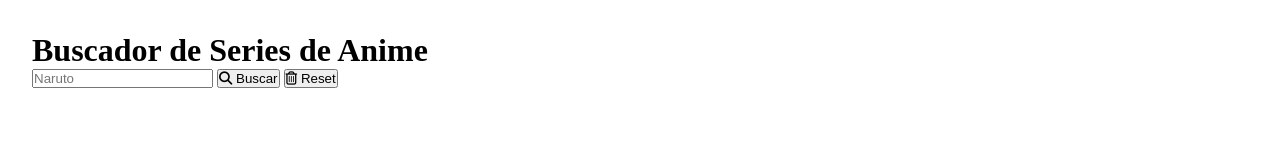
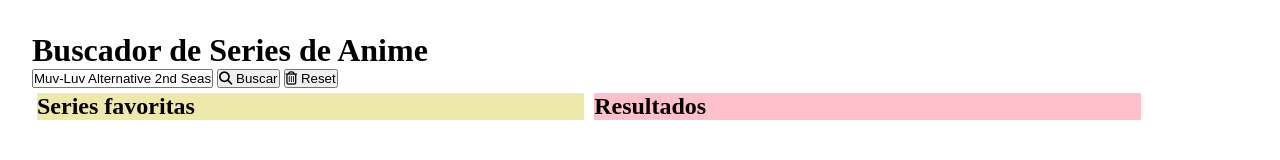
Before and after one commit to Adalab/modulo-2-evaluacion-final-icoliz, a website: page src/html/index.html in a window 1280 px wide. Drawn offline with nearby package versions, Linux system fonts and the light colour scheme; files that its build step writes are made by us from their sources.

Commit message:
Add style to favorite section

```diff
--- a/src/html/partials/form.html
+++ b/src/html/partials/form.html
@@ -1,5 +1,10 @@
 <form action="">
-  <input type="text" class="js_input" placeholder="Naruto" />
+  <input
+    type="text"
+    class="js_input"
+    placeholder="Naruto"
+    value="Muv-Luv Alternative 2nd Season"
+  />
   <button class="js_searchBtn">
     <i class="fas fa-search"></i>
     Buscar
--- a/src/html/partials/list.html
+++ b/src/html/partials/list.html
@@ -1,4 +1,10 @@
 <section class="movies-section">
-  <ul class="js_movieList"></ul>
-  <ul class="js_favMovies"></ul>
+  <article class="favorites">
+    <h2>Series favoritas</h2>
+    <ul class="js_favMovies"></ul>
+  </article>
+  <article class="results">
+    <h2>Resultados</h2>
+    <ul class="js_movieList"></ul>
+  </article>
 </section>
--- a/src/scss/layout/_page.scss
+++ b/src/scss/layout/_page.scss
@@ -3,6 +3,19 @@ body {
   height: 100vh;
 }
 
-.prueba {
+.movies-section {
+  display: flex;
+  flex-direction: row;
+}
+
+.favorites {
+  width: 45%;
+  background-color: palegoldenrod;
+  margin: 5px;
+}
+
+.results {
+  width: 45%;
   background-color: pink;
+  margin: 5px;
 }
--- a/src/scss/main.scss
+++ b/src/scss/main.scss
@@ -4,6 +4,6 @@
 @import 'components/code';
 @import 'components/links';
 @import 'layout/page';
-@import 'layout/header';
-@import 'layout/footer';
+@import 'layout/form';
+@import 'layout/movies';
 @import 'pages/index';
```
Also changed, not shown: src/js/main.js (+4 -3 lines), src/scss/layout/_footer.scss (deleted), src/scss/layout/_form.scss (added), src/scss/layout/_header.scss (deleted), src/scss/layout/_movies.scss (added).
